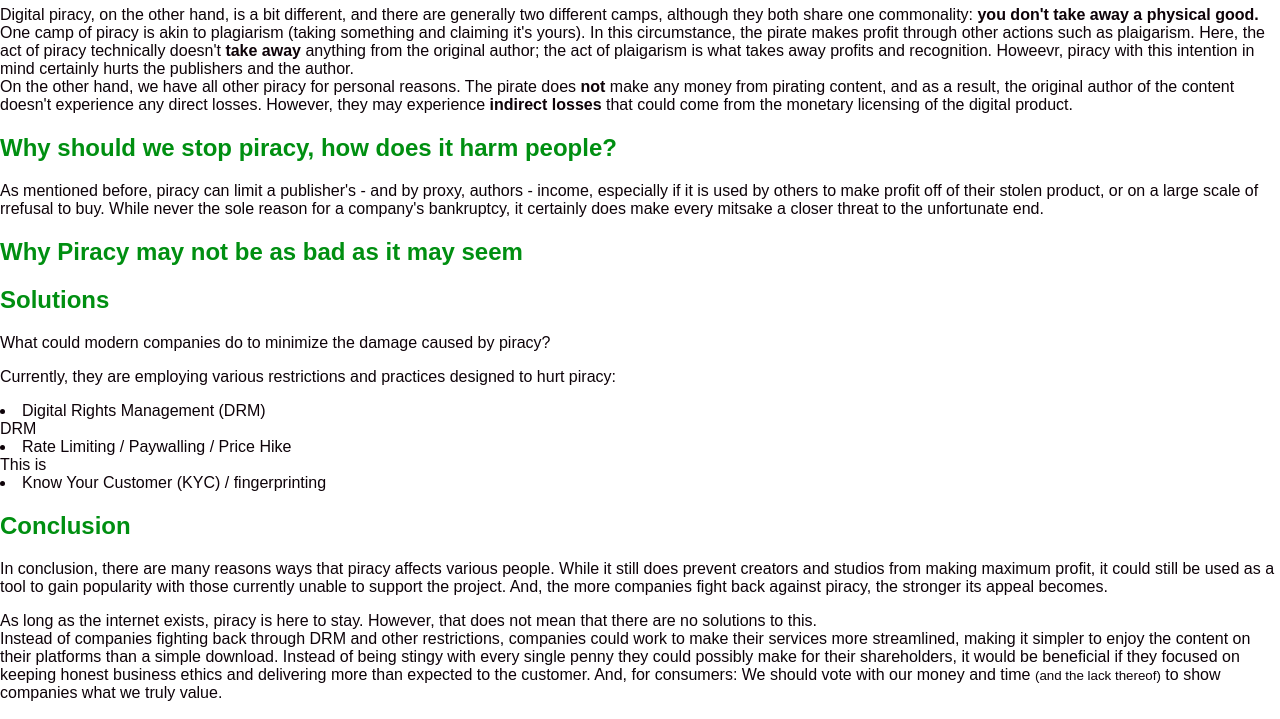
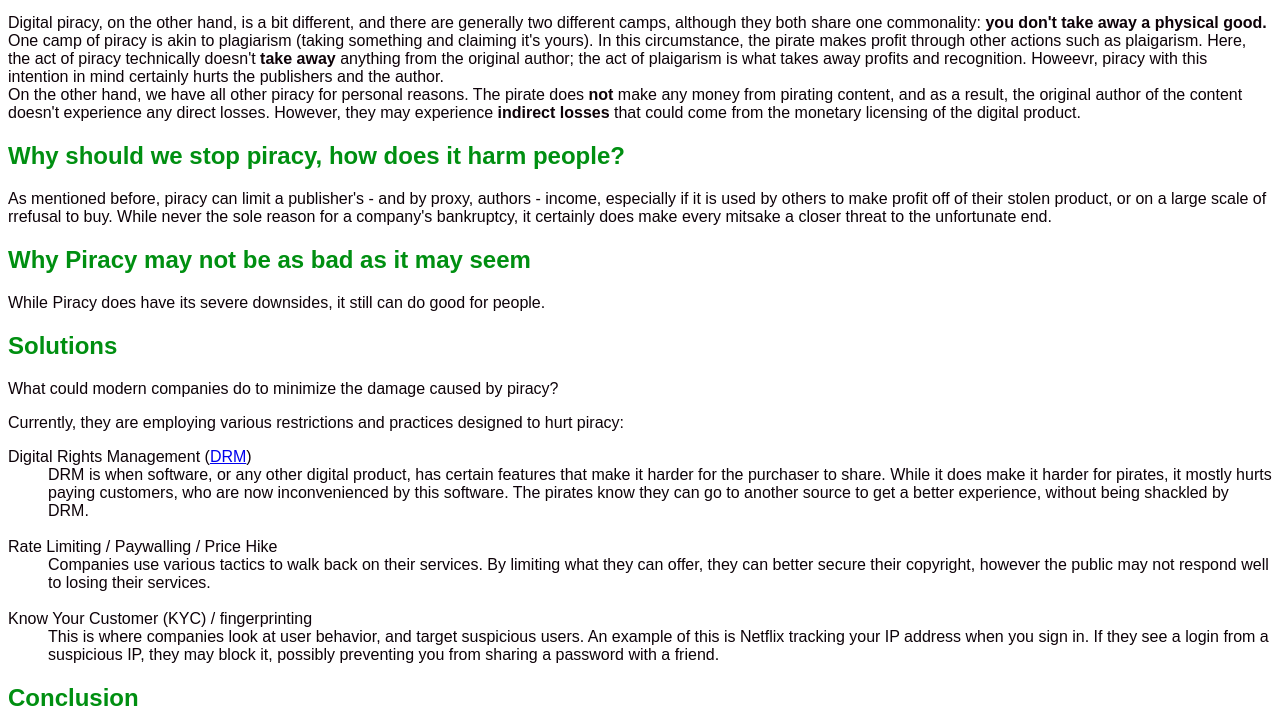
Before and after one commit to Rubikscubedude/multimodal, a plain HTML site: page index.html in a window 1280 px wide. Shown: the part 740-1459 px from the top of the page. Drawn offline with Linux system fonts and the light colour scheme.

Commit message:
more stuff

```diff
--- a/index.html
+++ b/index.html
@@ -70,7 +70,7 @@
   </div>
   <div id="piracy_good">
   <h2>Why Piracy may not be as bad as it may seem</h2>
-<p></p>
+  <p>While Piracy does have its severe downsides, it still can do good for people. </p>
 
   </div>
 
@@ -78,11 +78,14 @@
     <h2>Solutions</h2>
       <p>What could modern companies do to minimize the damage caused by piracy?</p>
       <p>Currently, they are employing various restrictions and practices designed to hurt piracy:</p>
-      <li>Digital Rights Management (DRM)</li>
-      DRM
-      <li>Rate Limiting / Paywalling / Price Hike</li>
-      This is
-      <li>Know Your Customer (KYC) / fingerprinting</li>
+      <dl>
+      <dt>Digital Rights Management (<a href="https://consumerrights.wiki/Digital_rights_management">DRM</a>)</dt>
+      <dd>DRM is when software, or any other digital product, has certain features that make it harder for the purchaser to share. While it does make it harder for pirates, it mostly hurts paying customers, who are now inconvenienced by this software. The pirates know they can go to another source to get a better experience, without being shackled by DRM.</dd>
+      <br><dt>Rate Limiting / Paywalling / Price Hike</dt>
+      <dd>Companies use various tactics to walk back on their services. By limiting what they can offer, they can better secure their copyright, however the public may not respond well to losing their services. </dd>
+      <br><dt>Know Your Customer (KYC) / fingerprinting</dt>
+      <dd>This is where companies look at user behavior, and target suspicious users. An example of this is Netflix tracking your IP address when you sign in. If they see a login from a suspicious IP, they may block it, possibly preventing you from sharing a password with a friend.</dd>
+    </dl>
 
   </div>
   <div id="menu-item-5">
--- a/styles.css
+++ b/styles.css
@@ -50,11 +50,13 @@
   /* Base styles for the body */
   body {
       font-family: Arial, sans-serif;
-/*      display: flex;*/
+
       justify-content: center;
+      flex-wrap: wrap;
       align-items: center;
-      /*height: 100vh;*/
-      margin: 0;
+      /*display: flex;*/
+
+      margin: 16 px;
       background-color: var(--clr-light);
       color: var(--hacker_black);
       transition: background-color 0.3s, color 0.3s;
@@ -79,6 +81,7 @@
   h2 {
     margin-bottom: 20px;
         color: var(--Islamic_green);
+      align-items: center;
 }
 
   /* Styles for the toggle container */
```
Lines whose indentation alone changed are shown as unchanged.
